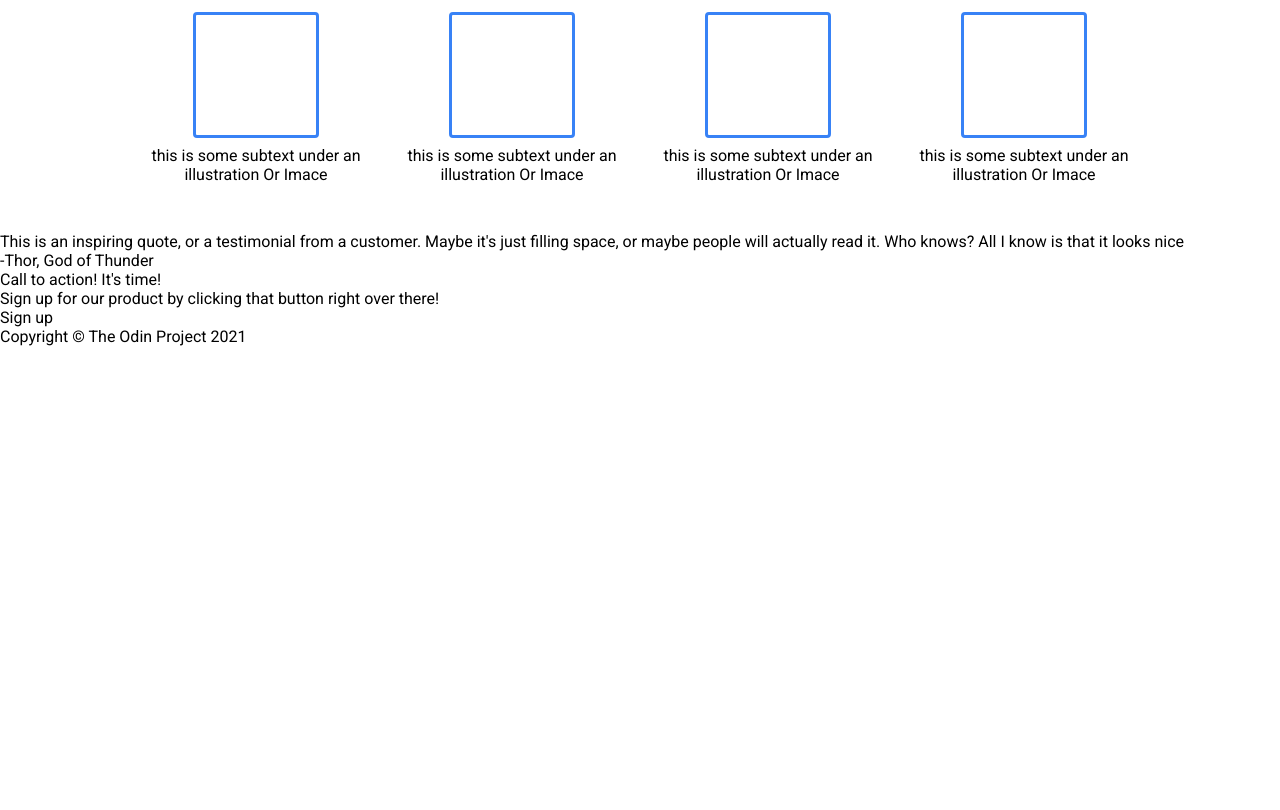
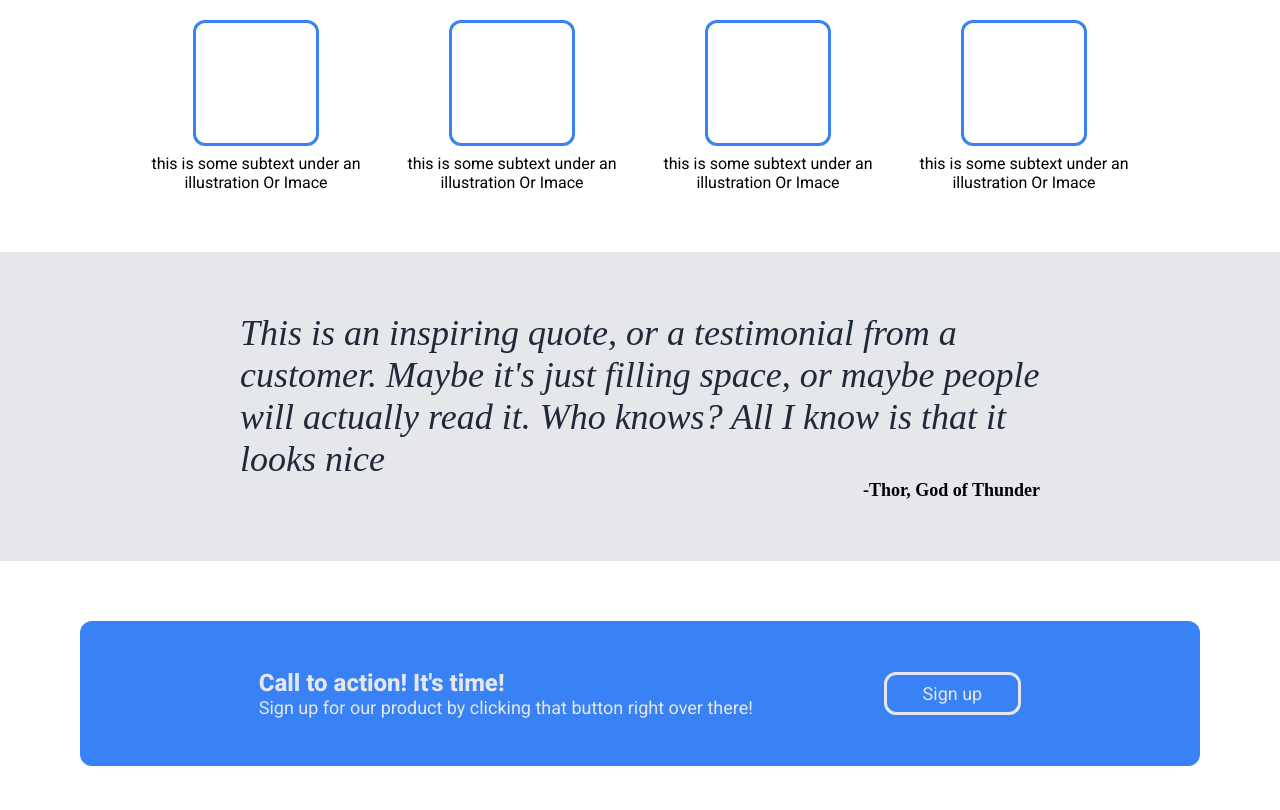
Before and after one commit to twister56123/flexbox-project, a plain HTML site: page index.html in a window 1280 px wide. Shown: the part 465-1275 px from the top of the page. Before the commit the page ends 811 px from the top, so only its background shows below. Drawn offline with Linux system fonts and the light colour scheme.

Commit message:
Add quote and action sections styles. Minor fixes in html and css.

```diff
--- a/index.css
+++ b/index.css
@@ -45,8 +45,8 @@ header {
     justify-content: space-between;
     align-items: center;
     padding: 16px;
-    padding-top: 48px;
-    padding-bottom: 48px;
+    padding-top: 60x;
+    padding-bottom: 60px;
     gap: 48px;
 }
 .awesome-info {
@@ -71,9 +71,9 @@ header {
     color: #E5E7EB;
     background-color: #3882F6;
     display: inline-block;
-    padding: 8px 32px;
+    padding: 8px 36px;
     border: none;
-    border-radius: 4px;
+    border-radius: 12px;
 }
 .awesome-img {
     flex: 1;
@@ -93,8 +93,8 @@ header {
     justify-content: center;
     align-items: center;
     padding: 16px;
-    padding-top: 32px;
-    padding-bottom: 48px;
+    padding-top: 60px;
+    padding-bottom: 60px;
     gap: 36px;
 }
 .random-title {
@@ -118,5 +118,51 @@ header {
     width: 120px;
     height: 120px;
     border: 3px solid #3882F6;
-    border-radius: 4px;
+    border-radius: 12px;
 }
+.quote-base {
+    background-color: #E5E7EB;
+}
+.quote {
+    display: flex;
+    flex-direction: column;
+    max-width: 800px;
+    margin: 0 auto;
+    justify-content: center;
+    align-items: center;
+    padding: 32px;
+    padding-top: 60px;
+    padding-bottom: 60px;
+    font-family: italic;
+}
+.quote-text {
+    font-size: 36px;
+    color: #1F2937;
+}
+.thor {
+    font-size: 18px;
+    font-weight: 800;
+    align-self: flex-end;
+}
+.action {
+    display: flex;
+    justify-content: space-evenly;
+    align-items: center;
+    background-color: #3882F6;
+    color: #E5E7EB;
+    font-size: 18px;
+    max-width: 1024px;
+    padding: 48px;
+    margin: 60px auto;
+    border-radius: 12px;
+}
+.action-header {
+    font-size: 24px;
+    font-weight: 800;
+}
+.action-button {
+    display: inline-block;
+    padding: 8px 36px;
+    border: 3px solid #E5E7EB;
+    border-radius: 12px;
+}
--- a/index.html
+++ b/index.html
@@ -50,16 +50,18 @@
                 </div>
             </div>
             </div>
+            <div class="quote-base">
             <div class="quote">
-                <div class="quote-text">This is an inspiring quote, or a testimonial from a customer. Maybe it's just filling space, or maybe people will actually read it. Who knows? All I know is that it looks nice</div>
+                <div class="quote-text"><em>This is an inspiring quote, or a testimonial from a customer. Maybe it's just filling space, or maybe people will actually read it. Who knows? All I know is that it looks nice</em></div>
                 <div class="thor">-Thor, God of Thunder</div>
+            </div>
             </div>
             <div class="action">
                 <div class="action-left">
                     <div class="action-header">Call to action! It's time!</div>
                     <div class="action-text">Sign up for our product by clicking that button right over there!</div>
                 </div>
-                <div class="action-sign">Sign up</div>
+                <div class="action-button">Sign up</div>
             </div>
         </div>
         <div class="footer">Copyright &#169; The Odin Project 2021</div>
```
